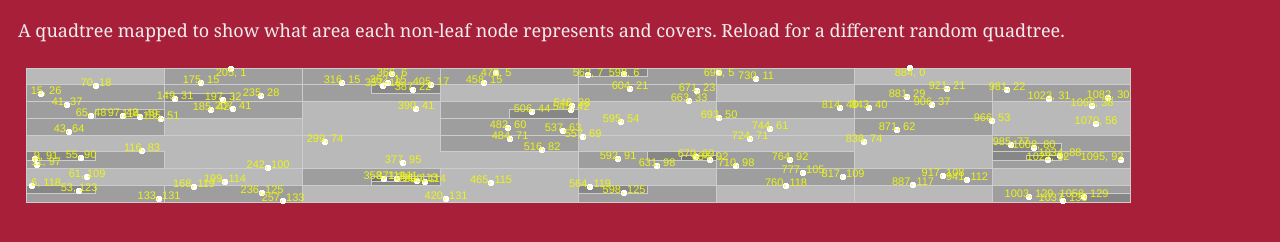
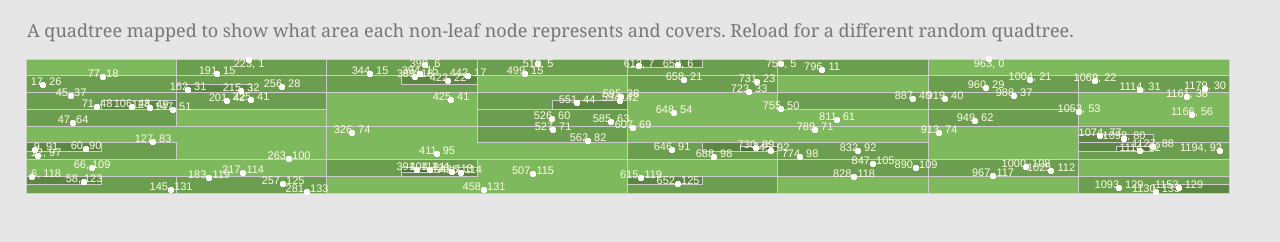
Before and after one commit to jimkang/quadtreemap, a plain HTML site: page index.html in a window 1280 px wide. Drawn offline with Linux system fonts and the light colour scheme.

Commit message:
Reduced garishness in colors. Fixed margins for text.

```diff
--- a/index.html
+++ b/index.html
@@ -9,9 +9,9 @@
 
 <body>
 
-<p>A quadtree mapped to show what area each non-leaf node represents and covers. Reload for a different random quadtree.</p>
+<p class="explanation">A quadtree mapped to show what area each non-leaf node represents and covers. Reload for a different random quadtree.</p>
 
-<svg id="quadmap" width="90%" height="75%">
+<svg id="quadmap" width="98%" height="75%">
   <g id="quadroot"></g>
   <g id="pointroot"></g>
 </svg>
--- a/quadtreevis.css
+++ b/quadtreevis.css
@@ -1,8 +1,8 @@
 body {
   font-family: Georgia, serif;
   font-size: 18px;
-  color: #eee;
-  background-color: hsl(348, 69%, 39%);
+  color: #777;
+  background-color: hsl(0, 0%, 90%);
   margin: 1em;
   height: 100%;
 }
@@ -32,13 +32,13 @@ svg {
 }
 
 #root-quad {
-  fill: #fff;
+  fill: hsl(98, 100%, 75%);
 }
 
 .pointlabel {
   font-size: 11px;
   shape-rendering: crispEdges;
-  fill: rgba(236, 245, 19, 1);
+  fill:  hsla(55, 100%, 95%, 1);
 }
 
 .dot {
@@ -91,3 +91,7 @@ a {
   background-color: hsla(120, 10%, 80%, 0.8);
   padding: 1em;
 }
+
+.explanation {
+   margin: 0.5em;
+}
```
